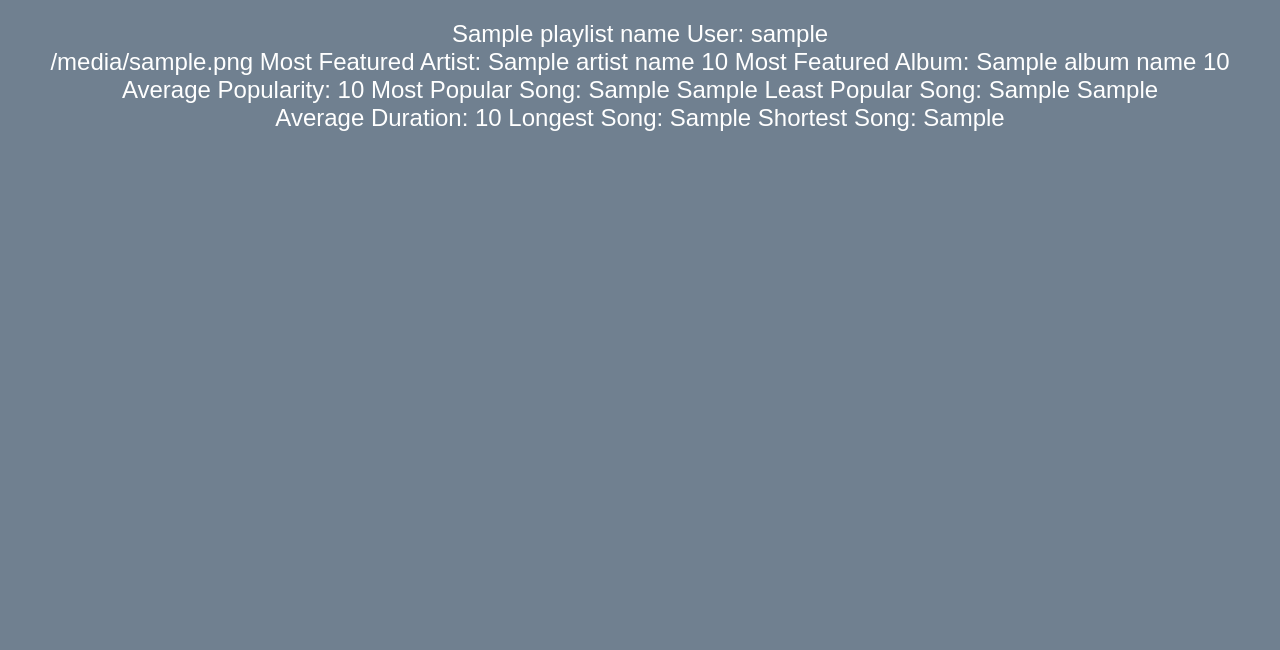
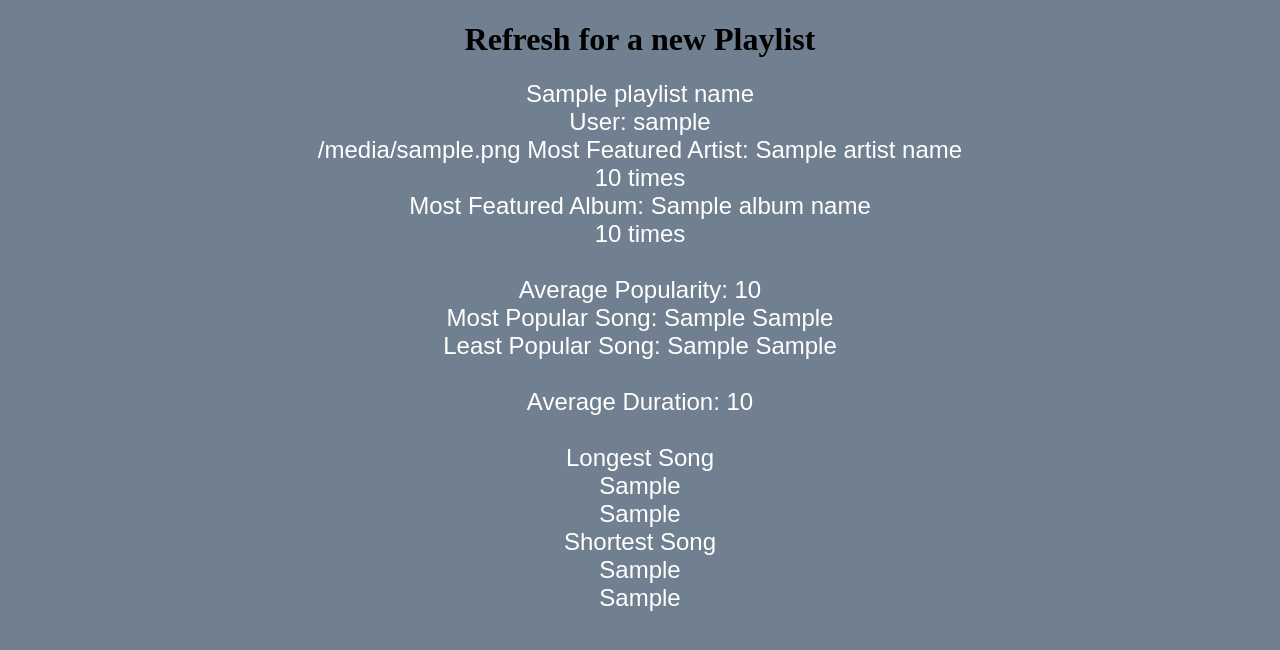
Before and after one commit to navronaman/python-brushup, a Flask app: template templates/randomplay.html in a window 1280 px wide. Shown: the top 650 px of the page. Run offline with Flask 3, Linux system fonts and the light colour scheme; the template is opened without the code that fills it: most values are stand-ins (such as "Sample title", 1, 10 or a date in 2020); parts of the project's set-up code (start-up, migrations or seed data) failed here and were passed over.

Commit message:
Random html web page updates

```diff
--- a/app.py
+++ b/app.py
@@ -160,11 +160,38 @@ def get_playlists():
 
         random_playlist = random_playlist_obj(playlists)
 
-        return random_playlist.get_playlist_name()
+        name = random_playlist.get_playlist_name()
+        user = random_playlist.get_playlist_owner()
+        link = random_playlist.get_playlist_url()
 
-        #return jsonify(playlists)
+        artist_n, n1 = random_playlist.most_featured_artist()
+        album_n, n2 = random_playlist.most_featured_album()
 
-        #return render_template("homepage.html")
+        avg_pop, most_pop, n3, least_pop, n4 = random_playlist.popularity()
+
+        avg_du, most_du, n5, least_du, n6 = random_playlist.duration()
+
+        return render_template(
+            "randomplay.html",
+            playlist_name=name,
+            user_name=user,
+            playlist_link=link,
+            image_code="",
+            artist_name=artist_n,
+            n1=n1,
+            album_name=album_n,
+            n2=n2,
+            avg_pop=avg_pop,
+            most_pop=most_pop,
+            n3=n3,
+            least_pop=least_pop,
+            n4=n4,
+            avg_du=avg_du,
+            most_du=most_du,
+            n5=n5,
+            least_du=least_du,
+            n6=n6
+            )
 
     else:
         return jsonify({"HELLO" : "I NEED HELP"})
--- a/backend.py
+++ b/backend.py
@@ -53,7 +53,7 @@ def convert_ms_into_time(ms):
     minutes = int(total_seconds // 60)
     seconds = int(total_seconds % 60)
 
-    return f"{minutes:02d} : {seconds:02d}"
+    return f"{minutes:02d} minutes : {seconds:02d} seconds"
 
 
 class Song:
@@ -195,7 +195,7 @@ class Playlist:
         except KeyError:
             return "Error"
 
-    def get_playlist_ownder(self):
+    def get_playlist_owner(self):
         try:
             return self.playlist_json["owner"]["display_name"]
         except KeyError:
@@ -321,11 +321,11 @@ class Playlist:
 
             for index, track_dict in enumerate(self.playlist_json["tracks"]["items"]):
                 for k, c in track_dict.items():
-                    if k == "track" and c["duration_ms"] != 0:
+                    if k == "track" and c["duration_ms"] != 0 and c["popularity"] != 0:
                         track_pop[c["name"]] = c["popularity"]
 
             total_pop = sum(track_pop.values())
-            avg_pop = total_pop / len(track_pop)
+            avg_pop = round((total_pop / len(track_pop)), 2)
 
             max_pop = max(track_pop, key=track_pop.get)
             max_pop_val = track_pop[max_pop]
--- a/templates/randomplay.html
+++ b/templates/randomplay.html
@@ -8,29 +8,43 @@
         }}">
     </head>
     <body>
+
+        <h1>
+            Refresh for a new Playlist
+        </h1>
+
         <p>
+
             <a href = "{{playlist_link}}" target = "_blank">
                 {{playlist_name}}
             </a>
+            <br>
             User: {{user_name}}
 
             <br>
             {{image_code|safe}}
 
-            Most Featured Artist: {{artist_name}} {{n1}}
-            Most Featured Album: {{album_name}} {{n1}}
+            Most Featured Artist: {{artist_name}} <br> {{n1}} times
+            <br>
+            Most Featured Album: {{album_name}} <br> {{n2}} times
 
+            <br>
             <br>
 
             Average Popularity: {{avg_pop}}
+            <br>
             Most Popular Song: {{most_pop}} {{n3}}
+            <br>
             Least Popular Song: {{least_pop}} {{n4}}
 
             <br>
+            <br>
 
             Average Duration: {{avg_du}}
-            Longest Song: {{most_du}}
-            Shortest Song: {{least_du}}
+            <br>
+            <br>
+            Longest Song <br> {{most_du}} <br> {{n5}} <br>
+            Shortest Song <br> {{least_du}} <br> {{n6}}
 
 
         </p>
```
